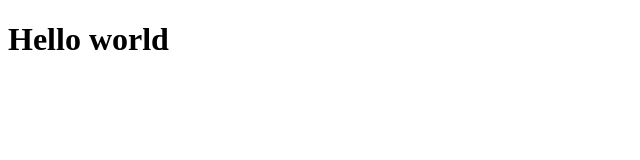
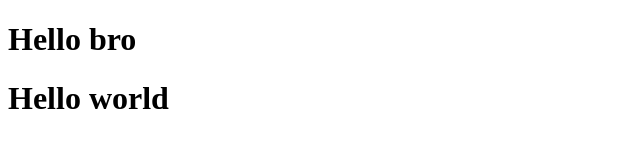
Before and after one commit to rasulovasilbek06/space-tourism, a plain HTML site: page index.html in a window 1280 px wide. Shown: the whole page, without its empty margins (0-640 px from the left). Drawn offline with Linux system fonts and the light colour scheme.

Commit message:
title upload

```diff
--- a/index.html
+++ b/index.html
@@ -7,6 +7,7 @@
     <title>Document</title>
 </head>
 <body>
+    <h1>Hello bro</h1>
     <h1>Hello world</h1>
 </body>
 </html>
```
